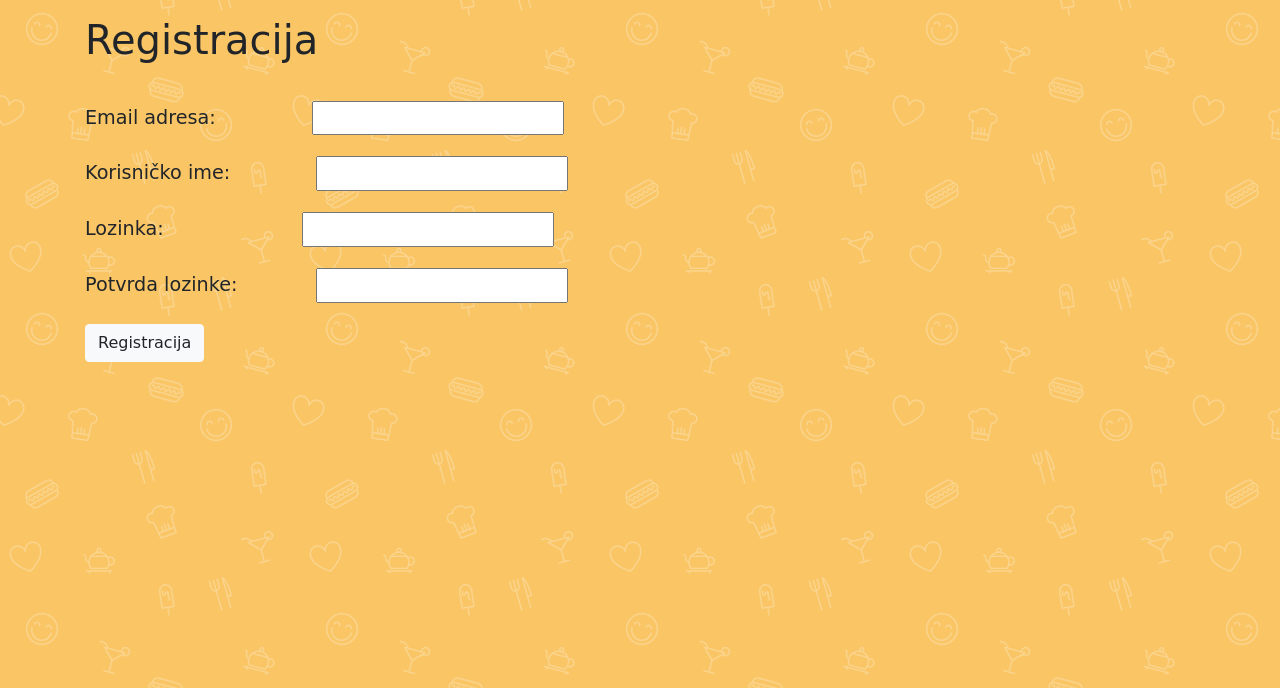
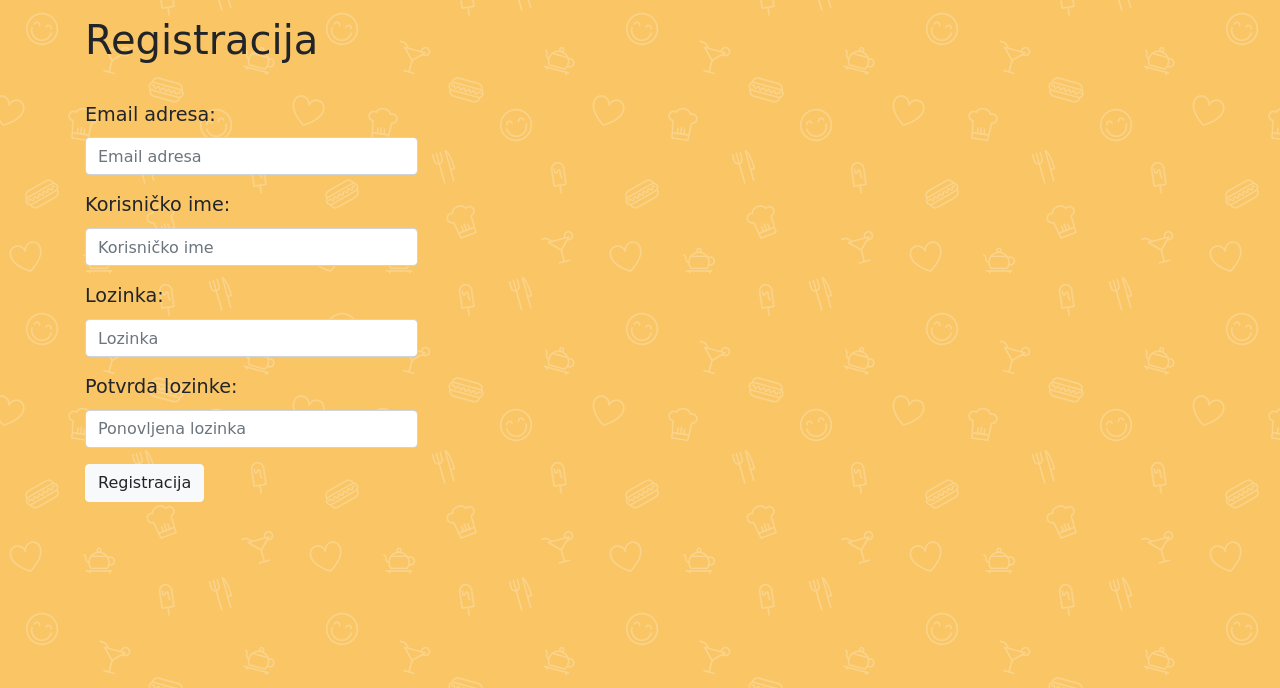
Before and after one commit to kojot841/eShop, a Django app: page /registracija/ in a window 1280 px wide. Shown: the part 78-766 px from the top of the page. Run offline with Django 3.2, Linux system fonts and the light colour scheme; some libraries are stand-ins or nearby versions.

Commit message:
my commit

```diff
--- a/proizvodi/templates/proizvodi/proizvodi_detaljno.html
+++ b/proizvodi/templates/proizvodi/proizvodi_detaljno.html
@@ -10,6 +10,10 @@
                 {% if proizvodi.slika %}
                     <img src='{{ proizvodi.slika.url }}' class='img-fluid img-thumbnail'/>
                 {% endif %}
+                <br>
+                <br>
+                <br>
+                <br>
         </div>
 </div>
 {% endblock content %}
--- a/recepti/templates/recepti/pretraga-recepti-form.html
+++ b/recepti/templates/recepti/pretraga-recepti-form.html
@@ -1,5 +1,5 @@
-<form method="GET" action="{% url 'pretraga_recepti:query' %}" class="form my-2 my-lg-0 recepti-form">
-    <div id="receptipretragabar" class="input-group">
+<form id="nesa" method="GET" action="{% url 'pretraga_recepti:query' %}" class="form my-2 my-xl-0 recepti-form">
+    <div class="input-group">
     <input class="form-control" type="search" placeholder="Pretraga recepata" aria-label="Search" name="q">
     <span class="input-group-btn">
             <button class="btn btn-outline-success" type="submit">Pretraga</button>
--- a/registracija/forms.py
+++ b/registracija/forms.py
@@ -6,15 +6,21 @@ from django.contrib.auth.forms import UserChangeForm, ReadOnlyPasswordHashField,
 User = get_user_model()
 
 class LoginForm(forms.Form):
-    username        = forms.CharField(label='Korisničko ime')
-    password        = forms.CharField(label='Lozinka', widget=forms.PasswordInput)
+    username        = forms.CharField(label='Korisničko ime', widget=forms.TextInput(attrs={"id":"login_username", "class": "form-control",
+                        "placeholder": "Korisničko ime"}))
+    password        = forms.CharField(label='Lozinka', widget=forms.PasswordInput(attrs={"id":"login_password", "class": "form-control",
+                        "placeholder": "Lozinka"}))
 
 
 class RegisterForm(forms.ModelForm):
-    password1       = forms.CharField(label='Lozinka', widget=forms.PasswordInput)
-    password2       = forms.CharField(label='Potvrda lozinke', widget=forms.PasswordInput)
-    username        = forms.CharField(label='Korisničko ime')
-    email           = forms.EmailField(label='Email adresa')
+    password1       = forms.CharField(label='Lozinka', widget=forms.PasswordInput(attrs={"id":"register_pass1","class": "form-control",
+                        "placeholder": "Lozinka",}))
+    password2       = forms.CharField(label='Potvrda lozinke', widget=forms.PasswordInput(attrs={"id":"register_pass2", "class": "form-control",
+                        "placeholder": "Ponovljena lozinka",}))
+    username        = forms.CharField(label='Korisničko ime', widget=forms.TextInput(attrs={"id":"register_username", "class": "form-control",
+                        "placeholder": "Korisničko ime",}))
+    email           = forms.EmailField(label='Email adresa', widget=forms.TextInput(attrs={"id":"register_email","class": "form-control",
+                        "placeholder": "Email adresa",}))
 
     class Meta:
         model   = User
@@ -41,8 +47,10 @@ class EditProfileForm(UserChangeForm):
         help_text=("Password ne čuvamo zbog sigurnosti, tako da ne postoji mogućnost da vidite trenutnu lozinku"
                     " za svoj proil,"
                     " ali možete promeniti lozinku koristeći link ispod."))
-    email           = forms.EmailField(label='Email adresa')
-    username        = forms.CharField(label='Korisničko ime')
+    email           = forms.EmailField(label='Email adresa',widget=forms.TextInput(attrs={"id":"editprofile_email", "class": "form-control",
+                        "placeholder": "Nova Email adresa"}) )
+    username        = forms.CharField(label='Korisničko ime', widget=forms.TextInput(attrs={"id":"editprofile_username", "class": "form-control",
+                        "placeholder": "Novo korisničko ime"}))
 
     class Meta:
         model = User
@@ -53,6 +61,9 @@ class EditProfileForm(UserChangeForm):
         )
 
 class ChangePassword(PasswordChangeForm):
-    old_password       = forms.CharField(label='Stara Lozinka', widget=forms.PasswordInput)
-    new_password1       = forms.CharField(label='Nova Lozinka', widget=forms.PasswordInput)
-    new_password2       = forms.CharField(label='Nova Lozinka potvrda', widget=forms.PasswordInput)
+    old_password       = forms.CharField(label='Stara Lozinka', widget=forms.PasswordInput(attrs={"id":"oldpass","class": "form-control",
+                        "placeholder": "Stara Lozinka"}))
+    new_password1       = forms.CharField(label='Nova Lozinka', widget=forms.PasswordInput(attrs={"id":"newpass1","class": "form-control",
+                        "placeholder": "Nova lozinka",}))
+    new_password2       = forms.CharField(label='Nova Lozinka potvrda', widget=forms.PasswordInput(attrs={"id":"newpass2","class": "form-control",
+                        "placeholder": "Nova lozinka"}))
--- a/staticki_fajlovi/static/css/main.css
+++ b/staticki_fajlovi/static/css/main.css
@@ -64,16 +64,60 @@ html *
   }
 
 
-#id_username{
+/* #id_username{
   margin-left: 80px;
+} */
+
+/* #id_email{
+  margin-left: 90px;
+} */
+
+#register_email{
+  width: 30%;
 }
 
-#id_email{
-  margin-left: 90px;
+#register_pass1{
+  width: 30%;
 }
 
-#id_password{
-  margin-left: 134px;
+#register_pass2{
+  width: 30%;
+}
+
+#register_username {
+  width: 30%;
+}
+
+#login_username{
+  width: 30%;
+}
+
+#login_password{
+  width: 30%;
+}
+
+#oldpass{
+  width: 30%;
+}
+
+#newpass1{
+  width: 30%;
+}
+
+#newpass2{
+  width: 30%;
+}
+
+#newpass2{
+  width: 30%;
+}
+
+#editprofile_email{
+  width: 30%;
+}
+
+#editprofile_username{
+  width: 30%;
 }
 
 #id_password1{
@@ -83,7 +127,6 @@ html *
 #id_password2{
   margin-left: 72px;
 }
-
 
 #logouttekst{
   margin-top: 60px;
@@ -114,7 +157,6 @@ html *
   overflow: auto;
 }
 
-#receptipretragabar{
-  width: 50%;
-  margin-left: 100px;
+#nesa{
+  max-width: 600px;
 }
--- /dev/null
+++ b/templates/JS.html
@@ -0,0 +1,4 @@
+
+<script src="https://code.jquery.com/jquery-3.5.1.slim.min.js" integrity="sha384-DfXdz2htPH0lsSSs5nCTpuj/zy4C+OGpamoFVy38MVBnE+IbbVYUew+OrCXaRkfj" crossorigin="anonymous"></script>
+    <script src="https://cdn.jsdelivr.net/npm/popper.js@1.16.0/dist/umd/popper.min.js" integrity="sha384-Q6E9RHvbIyZFJoft+2mJbHaEWldlvI9IOYy5n3zV9zzTtmI3UksdQRVvoxMfooAo" crossorigin="anonymous"></script>
+    <script src="https://stackpath.bootstrapcdn.com/bootstrap/4.5.0/js/bootstrap.min.js" integrity="sha384-OgVRvuATP1z7JjHLkuOU7Xw704+h835Lr+6QL9UvYjZE3Ipu6Tp75j7Bh/kR0JKI" crossorigin="anonymous"></script>
--- /dev/null
+++ b/templates/OtherStatic.html
@@ -0,0 +1,4 @@
+
+<link rel="stylesheet" href="https://stackpath.bootstrapcdn.com/bootstrap/4.5.0/css/bootstrap.min.css" integrity="sha384-9aIt2nRpC12Uk9gS9baDl411NQApFmC26EwAOH8WgZl5MYYxFfc+NcPb1dKGj7Sk" crossorigin="anonymous">
+<link rel='stylesheet' href='https://maxcdn.bootstrapcdn.com/font-awesome/4.7.0/css/font-awesome.min.css'/>
+<link href="//netdna.bootstrapcdn.com/font-awesome/3.2.1/css/font-awesome.css" rel="stylesheet">
--- a/templates/base.html
+++ b/templates/base.html
@@ -4,101 +4,18 @@
     <head>
       <meta charset="utf-8">
       <meta name="viewport" content="width=device-width, initial-scale=1, shrink-to-fit=no">
-      <link rel="stylesheet" href="https://stackpath.bootstrapcdn.com/bootstrap/4.5.0/css/bootstrap.min.css" integrity="sha384-9aIt2nRpC12Uk9gS9baDl411NQApFmC26EwAOH8WgZl5MYYxFfc+NcPb1dKGj7Sk" crossorigin="anonymous">
-      <link rel='stylesheet' href='https://maxcdn.bootstrapcdn.com/font-awesome/4.7.0/css/font-awesome.min.css'/>
-      <link href="//netdna.bootstrapcdn.com/font-awesome/3.2.1/css/font-awesome.css" rel="stylesheet">
+     {% include "OtherStatic.html" %}
       <link rel="stylesheet" href="{% static 'css/main.css' %}">
-      <!--Pocetak LiveChat Script-->
-          <script type="text/javascript">
-            var Tawk_API=Tawk_API||{}, Tawk_LoadStart=new Date();
-            (function(){
-            var s1=document.createElement("script"),s0=document.getElementsByTagName("script")[0];
-            s1.async=true;
-            s1.src='https://embed.tawk.to/5efaeab69e5f694422918f63/default';
-            s1.charset='UTF-8';
-            s1.setAttribute('crossorigin','*');
-            s0.parentNode.insertBefore(s1,s0);
-            })();
-          </script>
-      <!--Kraj LiveChat Script-->
+      {% include "JS/Chatskripta.js" %}
       <title></title>
     </head>
     <body>
       {% include "meni.html" %}
       <div class="container">
       {% block content %}
-
       {% endblock content %}
-
       </div>
     </body>
-    <script src="https://code.jquery.com/jquery-3.5.1.slim.min.js" integrity="sha384-DfXdz2htPH0lsSSs5nCTpuj/zy4C+OGpamoFVy38MVBnE+IbbVYUew+OrCXaRkfj" crossorigin="anonymous"></script>
-    <script src="https://cdn.jsdelivr.net/npm/popper.js@1.16.0/dist/umd/popper.min.js" integrity="sha384-Q6E9RHvbIyZFJoft+2mJbHaEWldlvI9IOYy5n3zV9zzTtmI3UksdQRVvoxMfooAo" crossorigin="anonymous"></script>
-    <script src="https://stackpath.bootstrapcdn.com/bootstrap/4.5.0/js/bootstrap.min.js" integrity="sha384-OgVRvuATP1z7JjHLkuOU7Xw704+h835Lr+6QL9UvYjZE3Ipu6Tp75j7Bh/kR0JKI" crossorigin="anonymous"></script>
-     <!-- Pocetak skripte za ajax -->
-     <script>
-      $(document).ready(function(){
-        //Auto search opcija
-        var pretragaForm = $(".pretraga-form") //selektor
-        var pretragaInput = pretragaForm.find("[name='q']") // trazi u formi deo gde stoji name='q', u mom slucaju je to input
-        var typingTimer;  //
-        var vremeokidac = 1000   // 1 sekund, za koliko ce vremena da se pokrene search
-        var pretragaKruzic = pretragaForm.find('[type="submit"]') // da nadje prvo submit dugme, kako bi dodao efekat tokom pretrage
-        // typingTimer = setTimeout(pretraga, vremeokidac)
-
-        pretragaInput.keyup(function(event){
-          clearTimeout(typingTimer) //svaki put kada
-          typingTimer = setTimeout(pretraga, vremeokidac)
-        })
-
-        // pretragaInput.keydown(function(event){
-        //   clearTimeout(vremekucanja) //svaki put kada
-        // })
-      function kruzicPretraga(){
-        pretragaKruzic.addClass('disabled')
-        pretragaKruzic.html("<i class='fa fa-spin fa-spinner'></i> Pretraga...")
-      }
-
-      function pretraga(){
-        kruzicPretraga()
-        var query = pretragaInput.val() //uzmi vrednost koju je user uneo, po kljucu uzima ono sto je korisnik uneo
-        setTimeout(function(){
-          window.location.href='/pretraga/?q=' + query
-        }, 500)
-      }})
-
-      // Deo ispod je za searh recepata:
-
-      $(document).ready(function(){
-        //Auto search opcija
-        var pretragaForm = $(".recepti-form") //selektor
-        var pretragaInput = pretragaForm.find("[name='q']") // trazi u formi deo gde stoji name='q', u mom slucaju je to input
-        var typingTimer;  //
-        var vremeokidac = 1000   // 1 sekund, za koliko ce vremena da se pokrene search
-        var pretragaKruzic = pretragaForm.find('[type="submit"]') // da nadje prvo submit dugme, kako bi dodao efekat tokom pretrage
-        // typingTimer = setTimeout(pretraga, vremeokidac)
-
-        pretragaInput.keyup(function(event){
-          clearTimeout(typingTimer) //svaki put kada
-          typingTimer = setTimeout(pretraga, vremeokidac)
-        })
-
-        // pretragaInput.keydown(function(event){
-        //   clearTimeout(vremekucanja) //svaki put kada
-        // })
-      function kruzicPretraga(){
-        pretragaKruzic.addClass('disabled')
-        pretragaKruzic.html("<i class='fa fa-spin fa-spinner'></i> Pretraga...")
-      }
-
-      function pretraga(){
-        kruzicPretraga()
-        var query = pretragaInput.val() //uzmi vrednost koju je user uneo, po kljucu uzima ono sto je korisnik uneo
-        setTimeout(function(){
-          window.location.href='/pretraga_recepti/?q=' + query
-        }, 500)
-      }})
-
-    </script>
-    <!-- Kraj skripte za ajax -->
+    {% include "JS.html" %}
+    {% include "JS/JavaScript.js" %}
   </html>
--- a/templates/meni.html
+++ b/templates/meni.html
@@ -13,7 +13,7 @@
 
 <link rel="stylesheet" href="https://use.fontawesome.com/releases/v5.13.1/css/all.css" integrity="sha384-xxzQGERXS00kBmZW/6qxqJPyxW3UR0BPsL4c8ILaIWXva5kFi7TxkIIaMiKtqV1Q" crossorigin="anonymous">
 
-<nav class="navbar navbar-expand-lg navbar-light bg-light">
+<nav class="navbar navbar-expand-xl navbar-light bg-light">
     <a class="navbar-brand" href="{% url 'pocetna' %}">
     <img class="img-fluid" src="/media/cupcake.png" width="35" height="35";" alt="Kolacic"></a>
     <button class="navbar-toggler" type="button" data-toggle="collapse" data-target="#navbarSupportedContent" aria-controls="navbarSupportedContent" aria-expanded="false" aria-label="Toggle navigation">
```
Also changed, not shown: dokumentacija/Developer_dokumentacija/docs/index.md (+1 -0 lines), dokumentacija/Korisnicka_dokumentacija/docs/index.md (+1 -0 lines), templates/JS/Chatskripta.js (added, +12 -0 lines), templates/JS/JavaScript.js (added, +57 -0 lines), db.sqlite3, 1 other file.
